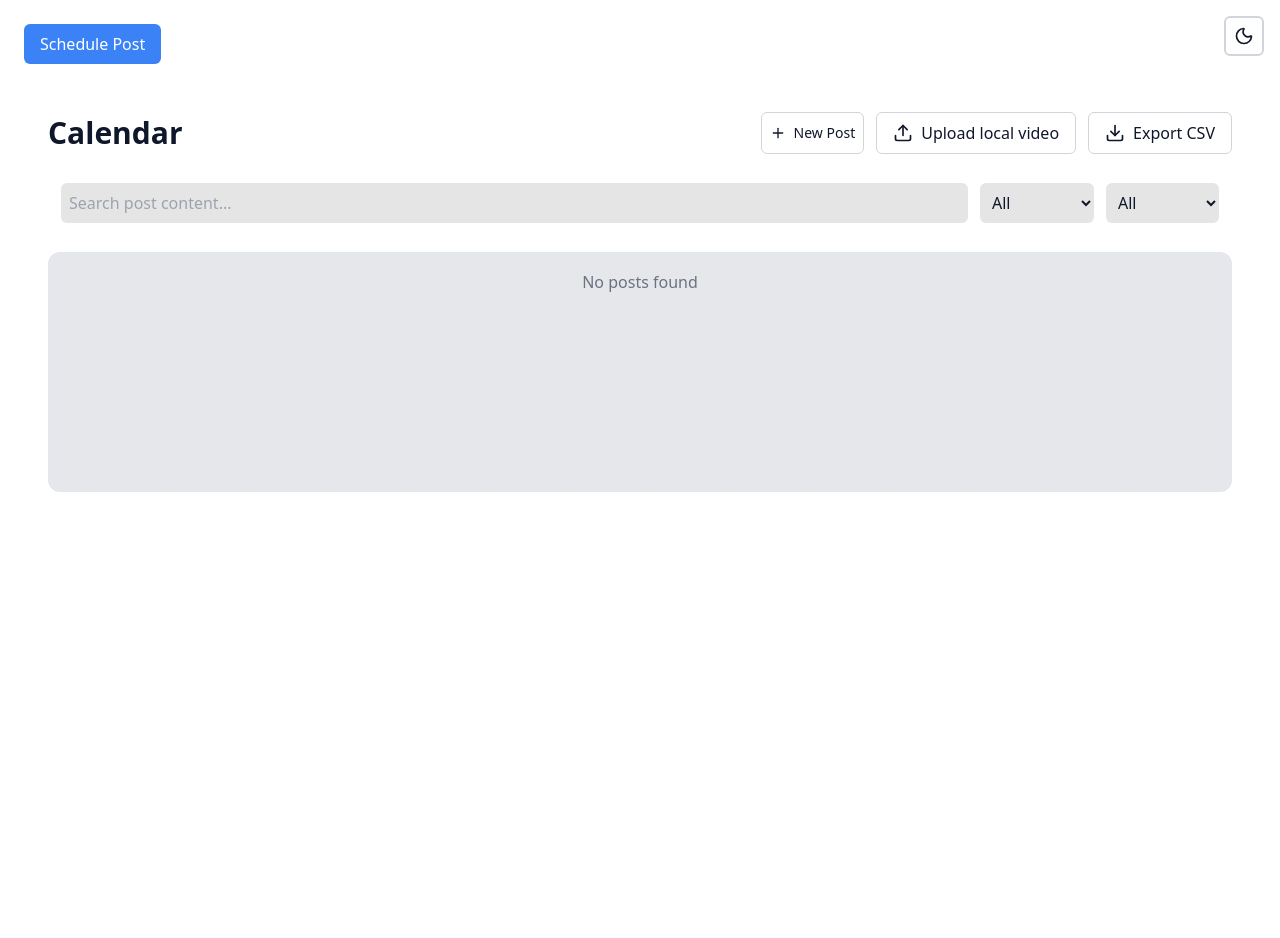
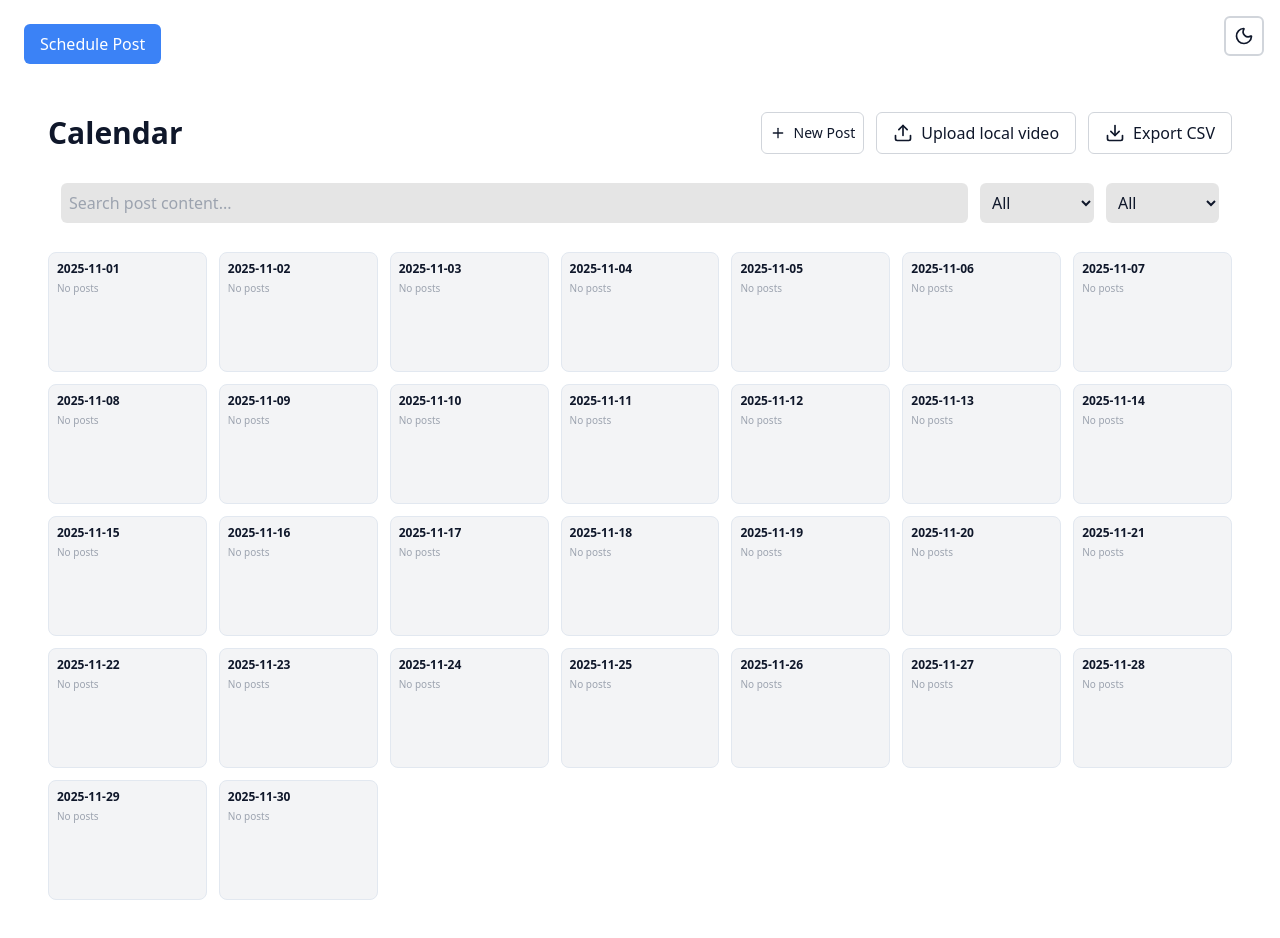
Before and after one commit to Loopdesk-AI/social-media-scheduler, a React (Vite) app: page / in a window 1280 px wide. Shown: the top 938 px of the page. Before the commit the page ends 800 px from the top, so only its background shows below. Built offline with nearby package versions, Linux system fonts and the light colour scheme.

Commit message:
Restore CalendarView to last stable version

```diff
--- a/src/components/CalendarView.tsx
+++ b/src/components/CalendarView.tsx
@@ -9,15 +9,34 @@ type CalendarViewProps = {
   onOpenSchedule?: () => void;
 };
 
+// Helper to group posts by date for calendar grid
+const groupByDate = (posts: Post[]) => {
+  const map: Record<string, Post[]> = {};
+  posts.forEach((p) => {
+    if (!map[p.date]) map[p.date] = [];
+    map[p.date] = [...map[p.date], p];
+  });
+  return map;
+};
+
 export default function CalendarView({ onOpenSchedule }: CalendarViewProps) {
   const [searchQuery, setSearchQuery] = useState('');
   const [platformFilter, setPlatformFilter] = useState('All');
   const [statusFilter, setStatusFilter] = useState('All');
 
+  const { posts: scheduledPosts } = usePosts();
+
+  // E3 – Export CSV
   const exportToCSV = (posts: Array<any>) => {
     const csv = [
       ['Date', 'Time', 'Platform', 'Status', 'Content'],
-      ...posts.map((p) => [p.date, p.time, p.platform, p.status || 'scheduled', `"${String(p.content).replace(/"/g, '""')}"`]),
+      ...posts.map((p) => [
+        p.date,
+        p.time,
+        p.platform,
+        p.status || 'scheduled',
+        `"${String(p.content).replace(/"/g, '""')}"`,
+      ]),
     ]
       .map((row) => row.join(','))
       .join('\n');
@@ -31,39 +50,42 @@ export default function CalendarView({ onOpenSchedule }: CalendarViewProps) {
     URL.revokeObjectURL(url);
   };
 
-  const { posts: scheduledPosts } = usePosts();
-
+  // E4 – Filters
   const filteredPosts = scheduledPosts.filter((post: Post) => {
     const matchesSearch = post.content.toLowerCase().includes(searchQuery.toLowerCase());
-
     const matchesPlatform =
-      platformFilter === 'All' || post.platform.toLowerCase() === platformFilter.toLowerCase();
-
+      platformFilter === 'All' ||
+      post.platform.toLowerCase() === platformFilter.toLowerCase();
     const matchesStatus =
-      statusFilter === 'All' || post.status.toLowerCase() === statusFilter.toLowerCase();
+      statusFilter === 'All' ||
+      post.status.toLowerCase() === statusFilter.toLowerCase();
 
     return matchesSearch && matchesPlatform && matchesStatus;
   });
 
+  const postsByDate = groupByDate(filteredPosts);
+
   return (
     <div className="space-y-4 p-6">
+      {/* Header */}
       <div className="flex justify-between items-center mb-2">
         <h1 className="text-3xl font-bold">Calendar</h1>
+
         <div className="flex gap-3">
           <Button
             variant="outline"
             size="sm"
-            onClick={() => {
-              if (onOpenSchedule) onOpenSchedule();
-            }}
+            onClick={() => onOpenSchedule && onOpenSchedule()}
           >
             <Plus className="h-4 w-4 mr-2" />
             New Post
           </Button>
+
           <Button variant="outline">
             <Upload className="h-5 w-5 mr-2" />
             Upload local video
           </Button>
+
           <Button variant="outline" onClick={() => exportToCSV(filteredPosts)}>
             <Download className="h-5 w-5 mr-2" />
             Export CSV
@@ -71,6 +93,7 @@ export default function CalendarView({ onOpenSchedule }: CalendarViewProps) {
         </div>
       </div>
 
+      {/* E4 Filters */}
       <PostFilters
         searchQuery={searchQuery}
         setSearchQuery={setSearchQuery}
@@ -80,23 +103,37 @@ export default function CalendarView({ onOpenSchedule }: CalendarViewProps) {
         setStatusFilter={setStatusFilter}
       />
 
-      {/* Calendar or list area */}
-      <div className="bg-gray-200 dark:bg-card border-2 border-dashed rounded-xl w-full min-h-[240px] p-4">
-        {filteredPosts.length === 0 ? (
-          <div className="flex items-center justify-center text-gray-500">No posts found</div>
-        ) : (
-          <ul className="space-y-3">
-            {filteredPosts.map((p, idx) => (
-              <li key={idx} className="p-3 rounded-md bg-white/60 dark:bg-popover border border-border">
-                <div className="flex items-center justify-between">
-                  <div className="text-sm text-muted-foreground">{p.date} • {p.time}</div>
-                  <div className="text-xs px-2 py-1 rounded bg-black/10 dark:bg-white/10">{p.platform}</div>
-                </div>
-                <div className="mt-2 text-sm text-foreground">{p.content}</div>
-              </li>
-            ))}
-          </ul>
-        )}
+      {/* FIXED: Calendar Grid Restored */}
+      <div className="grid grid-cols-7 gap-3 mt-6">
+        {Array.from({ length: 30 }).map((_, i) => {
+          const day = `2025-11-${String(i + 1).padStart(2, '0')}`;
+          const dayPosts = postsByDate[day] || [];
+
+          return (
+            <div
+              key={day}
+              className="border rounded-lg p-2 min-h-[120px] dark:bg-card bg-gray-100"
+            >
+              <div className="text-xs font-bold mb-1">{day}</div>
+
+              {dayPosts.length === 0 ? (
+                <div className="text-[10px] text-gray-400">No posts</div>
+              ) : (
+                <ul className="space-y-1">
+                  {dayPosts.map((p, idx) => (
+                    <li
+                      key={idx}
+                      className="text-xs p-1 rounded bg-white dark:bg-popover border"
+                    >
+                      <span className="font-semibold">{p.platform}</span> –{' '}
+                      {p.content.slice(0, 24)}...
+                    </li>
+                  ))}
+                </ul>
+              )}
+            </div>
+          );
+        })}
       </div>
     </div>
   );
```
